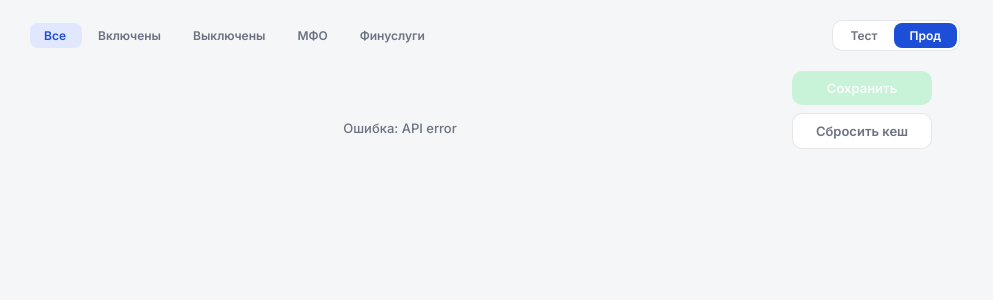
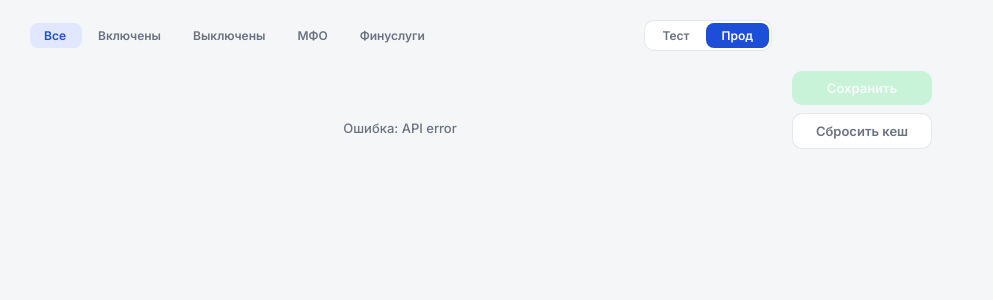
Before and after one commit to engwatch/insapp-skills, a Flask app: page /showcase in a window 1280 px wide. Shown: the part 56-356 px from the top of the page, without its empty margins (0-993 px from the left). Run offline with Flask 3, Linux system fonts and the light colour scheme; data that the repository does not hold is empty.

Commit message:
fix: align env toggle with product cards right edge
max-width 988→800px on controls row to match card+sidebar layout

Co-Authored-By: Claude Opus 4.6 <noreply@anthropic.com>

```diff
--- a/tools/mfo-dashboard/templates/showcase.html
+++ b/tools/mfo-dashboard/templates/showcase.html
@@ -48,7 +48,7 @@
   gap: 10px;
   align-items: center;
   padding: 20px 28px;
-  max-width: 988px;
+  max-width: 800px;
 }
 
 .sidebar-actions {
```
